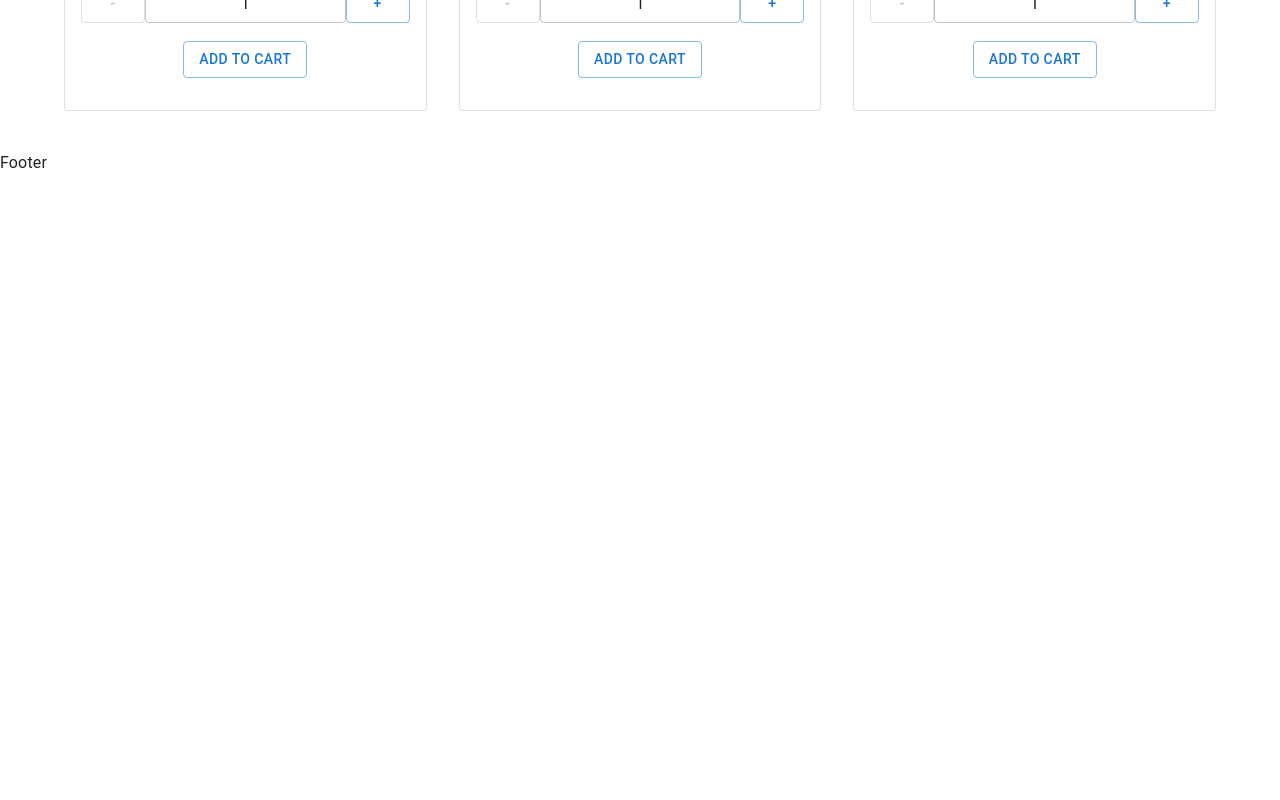
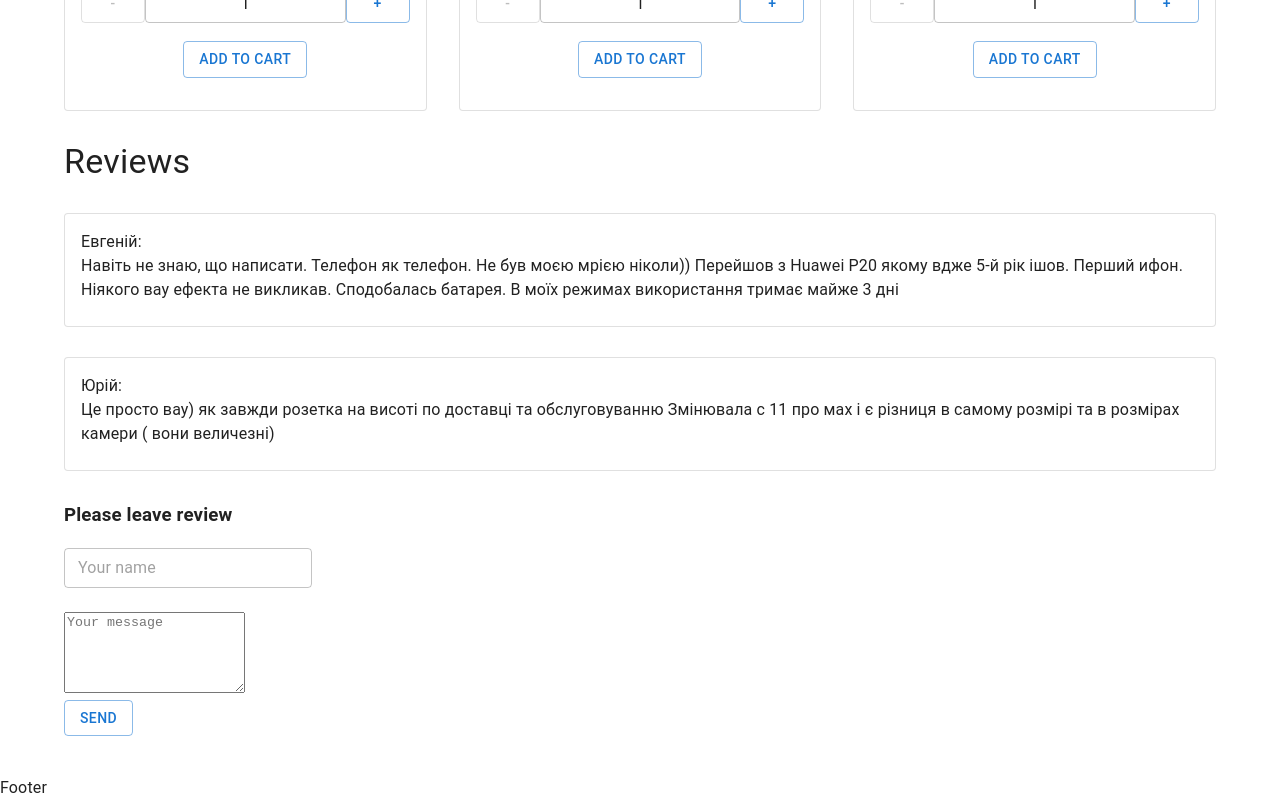
Before and after one commit to petroyurchuk/react29-11, a React (Create React App) app: page / in a window 1280 px wide. Shown: the part 1264-2064 px from the top of the page. Before the commit the page ends 1439 px from the top, so only its background shows below. Built offline with nearby package versions, Linux system fonts and the light colour scheme.

Commit message:
add Reviews component

```diff
--- /dev/null
+++ b/src/components/Title/Title.tsx
@@ -0,0 +1,12 @@
+import { Typography } from '@mui/material'
+type Props = {
+    children: React.ReactNode
+}
+const Title = ({ children }: Props) => {
+    return (
+        <Typography variant="h4" component="h1" sx={{ margin: '30px 0' }}>
+            {children}
+        </Typography>
+    )
+}
+export default Title
--- a/src/pages/Cart/CartPage.tsx
+++ b/src/pages/Cart/CartPage.tsx
@@ -1,7 +1,8 @@
-import { Grid, Typography } from '@mui/material'
+import { Grid } from '@mui/material'
 import CartTotal from 'components/CartTotal/CartTotal'
 import CartProductList from 'components/CartProductList/CartProductList'
 import CartProductListItemExtended from 'components/CartProductList/CartProductListItemExtended'
+import Title from 'components/Title/Title'
 type Props = {
     productsInCart: {
         [id: number]: number
@@ -17,9 +18,7 @@ const CartPage = ({
 }: Props) => {
     return (
         <div>
-            <Typography variant="h4" component={'h1'} sx={{ color: 'green' }}>
-                CartPage
-            </Typography>
+            <Title>Cart</Title>
             <Grid container spacing={4} sx={{ margin: 0 }}>
                 <CartProductList
                     productsInCart={productsInCart}
--- a/src/pages/Home/Home.tsx
+++ b/src/pages/Home/Home.tsx
@@ -1,4 +1,5 @@
 import ProductList from 'components/Products/ProductList'
+import ReviewsPage from 'pages/Reviews/ReviewsPage'
 
 type Props = {
     addProductToCart: (id: number, count: number) => void
@@ -7,6 +8,7 @@ const Home = ({ addProductToCart }: Props) => {
     return (
         <div>
             <ProductList addProductToCart={addProductToCart} />
+            <ReviewsPage />
         </div>
     )
 }
--- /dev/null
+++ b/src/pages/Reviews/ReviewsPage.tsx
@@ -0,0 +1,99 @@
+import {
+    Button,
+    Card,
+    CardContent,
+    TextareaAutosize,
+    TextField,
+} from '@mui/material'
+import Title from 'components/Title/Title'
+import { useState } from 'react'
+
+type Props = {}
+type Review = {
+    name: string
+    text: string
+}
+const ReviewsPage = (props: Props) => {
+    const arrReviews: Review[] = [
+        {
+            name: 'Евгеній',
+            text: 'Навіть не знаю, що написати. Телефон як телефон. Не був моєю мрією ніколи)) Перейшов з Huawei P20 якому вдже 5-й рік ішов. Перший ифон. Ніякого вау ефекта не викликав. Сподобалась батарея. В моїх режимах використання тримає майже 3 дні',
+        },
+        {
+            name: 'Юрій',
+            text: 'Це просто вау) як завжди розетка на висоті по доставці та обслуговуванню Змінювала с 11 про мах і є різниця в самому розмірі та в розмірах камери ( вони величезні)',
+        },
+    ]
+    const [reviews, setReviews] = useState<Review[]>(arrReviews)
+    const [newReview, setNewReview] = useState<Review>({
+        name: '',
+        text: '',
+    })
+
+    const handleName = (e: React.ChangeEvent<HTMLInputElement>) => {
+        setNewReview((prevState) => ({
+            ...prevState,
+            name: e.target.value,
+        }))
+    }
+    const handleText = (e: React.ChangeEvent<HTMLTextAreaElement>) => {
+        setNewReview((prevState) => ({
+            ...prevState,
+            text: e.target.value,
+        }))
+    }
+    const onSend = (e: React.ChangeEvent<HTMLFormElement>) => {
+        e.preventDefault()
+        if (!newReview.name || !newReview.text) {
+            alert('All fields are required!')
+        } else {
+            setReviews((prevState) => {
+                return [...prevState, newReview]
+            })
+            setNewReview({ name: '', text: '' })
+        }
+    }
+    return (
+        <>
+            <Title>Reviews</Title>
+            {reviews.map(({ name, text }, i) => (
+                <Card
+                    sx={{
+                        margin: '30px 0',
+                    }}
+                    key={i}
+                    variant="outlined"
+                >
+                    <CardContent>
+                        <div>{name}:</div>
+                        <div>{text}</div>
+                    </CardContent>
+                </Card>
+            ))}
+            <form onSubmit={onSend}>
+                <h3>Please leave review</h3>
+                <div>
+                    <TextField
+                        size="small"
+                        placeholder="Your name"
+                        value={newReview.name}
+                        onChange={handleName}
+                    />
+                </div>
+                <br />
+                <div>
+                    <TextareaAutosize
+                        minRows={5}
+                        placeholder="Your message"
+                        value={newReview.text}
+                        onChange={handleText}
+                    />
+                </div>
+                <Button type="submit" variant="outlined">
+                    Send
+                </Button>
+            </form>
+        </>
+    )
+}
+export default ReviewsPage
```
